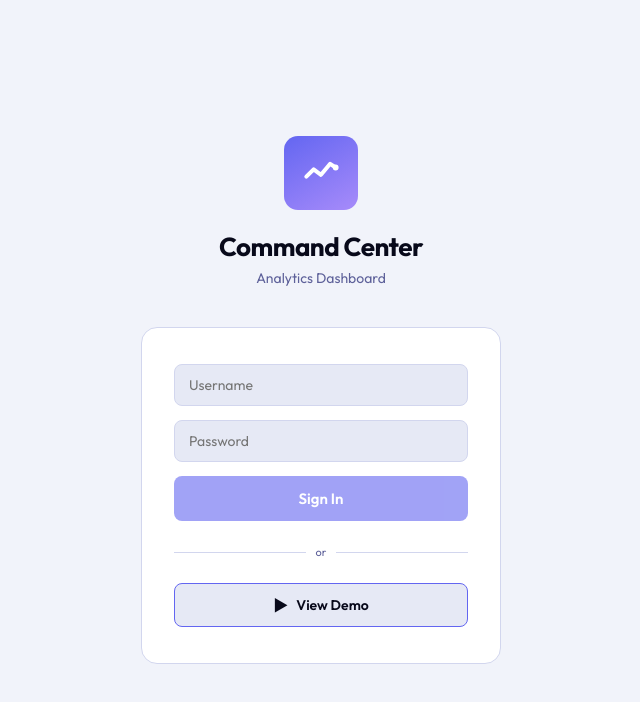
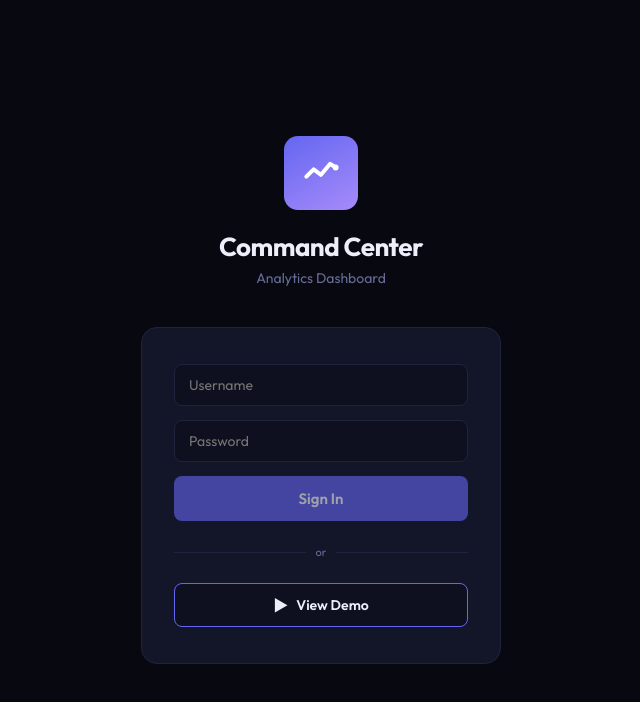
Before and after one commit to TSky777/command-center-demo, a React (Vite) app in the folder client/: page / in a window 1280 px wide. Shown: the top 702 px of the page, without its empty margins (319-959 px from the left). Built offline with nearby package versions, Linux system fonts and the light colour scheme; no server answers; the HTML template or start-up script is replaced by a standard one.

Commit message:
Remove light mode — keep dark and navy only
Toggle now cycles dark ↔ navy. Icons: 🌊 (go to navy) / 🌙 (go to dark).
Stale 'light' localStorage value falls back to dark.

Co-Authored-By: Claude Sonnet 4.6 <noreply@anthropic.com>

```diff
--- a/client/src/App.jsx
+++ b/client/src/App.jsx
@@ -28,14 +28,14 @@ export default function App() {
   const [collapsed, setCollapsed] = useState({});
   const [theme, setTheme] = useState(() => {
     const saved = localStorage.getItem('cc_theme');
-    const initial = saved || (window.matchMedia?.('(prefers-color-scheme: light)').matches ? 'light' : 'dark');
+    const initial = (saved === 'dark' || saved === 'navy') ? saved : 'dark';
     document.documentElement.setAttribute('data-theme', initial);
     return initial;
   });
 
   const toggleTheme = () => {
     setTheme(t => {
-      const next = t === 'dark' ? 'light' : t === 'light' ? 'navy' : 'dark';
+      const next = t === 'dark' ? 'navy' : 'dark';
       document.documentElement.setAttribute('data-theme', next);
       localStorage.setItem('cc_theme', next);
       return next;
--- a/client/src/components/Header.jsx
+++ b/client/src/components/Header.jsx
@@ -56,10 +56,10 @@ export default function Header({ dateRange, dateLabel, time, refreshing, onRefre
           <button
             className="header-btn"
             onClick={onToggleTheme}
-            title={{ dark: 'Switch to light mode', light: 'Switch to navy mode', navy: 'Switch to dark mode' }[theme]}
+            title={theme === 'dark' ? 'Switch to navy mode' : 'Switch to dark mode'}
             style={btnStyle}
           >
-            {{ dark: '☀', light: '🌊', navy: '🌙' }[theme]}
+            {theme === 'dark' ? '🌊' : '🌙'}
           </button>
           <button
             className="header-btn"
--- a/client/src/theme.js
+++ b/client/src/theme.js
@@ -50,29 +50,6 @@ export const globalStyles = `
     --cc-tab-inactive: #686b98;
     --cc-header-title: #eceefa;
     --cc-header-sub:   #686b98;
-  }
-
-  /* ── Light theme ─────────────────────────────────────────────── */
-  :root[data-theme="light"] {
-    --cc-bg:           #f1f3fa;
-    --cc-surface:      #e6e9f5;
-    --cc-card:         #ffffff;
-    --cc-card-hover:   #f3f4ff;
-    --cc-border:       #d2d6ee;
-    --cc-text:         #1c1f3c;
-    --cc-muted:        #5e619a;
-    --cc-dim:          #b6bad4;
-    --cc-strong:       #08091a;
-    --cc-header-bg:    rgba(241,243,250,.92);
-    --cc-tabbar-bg:    rgba(241,243,250,.96);
-    --cc-shadow:       0 1px 3px rgba(50,60,160,.08), 0 4px 20px rgba(50,60,160,.07);
-    --cc-accent:       #6366f1;
-    --cc-accent-soft:  rgba(99,102,241,.12);
-    --cc-accent-border: rgba(99,102,241,.22);
-    --cc-accent-glow:  rgba(99,102,241,.05);
-    --cc-tab-inactive: #5e619a;
-    --cc-header-title: #08091a;
-    --cc-header-sub:   #5e619a;
   }
 
   /* ── Corporate Navy theme ────────────────────────────────────── */
```
